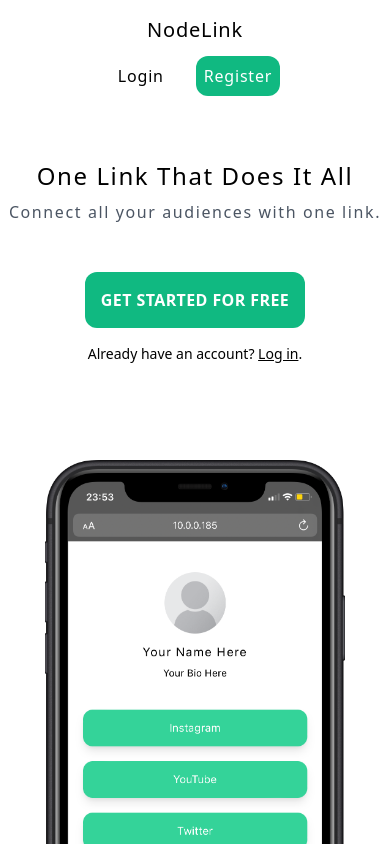
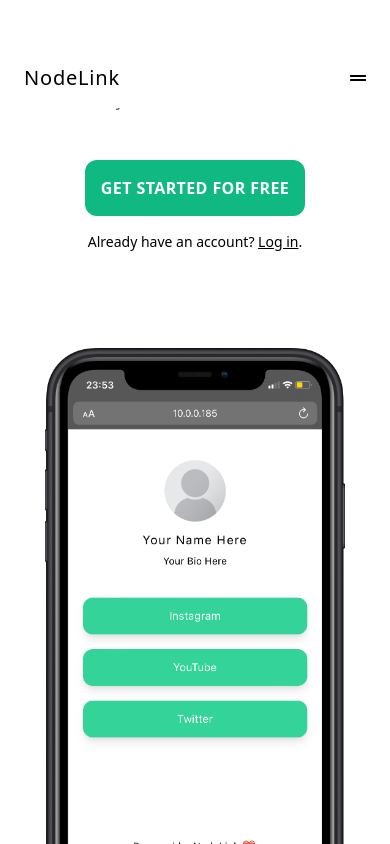
Before and after one commit to arpanneupane19/NodeLink, a React (Create React App) app in the folder client/: page / in a window 390 px wide. Shown: the top 844 px of the page. Built offline with nearby package versions, Linux system fonts and the light colour scheme.

Commit message:
updated navbar for responsiveness

```diff
--- a/client/src/components/Navbar.js
+++ b/client/src/components/Navbar.js
@@ -1,16 +1,21 @@
 import React, { useState } from "react";
 import { Link, Redirect } from "react-router-dom";
 import axios from "axios";
+import { FaGripLines } from "react-icons/fa";
+import { GrClose } from "react-icons/gr";
+import Menu from "./Menu.js";
 
 export function Navbar() {
+  const [showMenu, setShowMenu] = useState(false);
   return (
-    <nav className="navbar bg-white flex md:flex-row flex-col justify-between items-center py-4 px-6 font-sans antialiased tracking-wider">
+    <div className="flex flex-col z-[100] fixed w-full">
+      <nav className="navbar bg-white flex flex-row justify-between items-center py-4 px-6 font-sans antialiased tracking-wider">
         <div className="branding md:text-2xl text-xl">
           <Link to="/" className="flex">
             <p>NodeLink</p>
           </Link>
         </div>
-      <ul className="flex flex-center md:mt-0 mt-3 md:text-lg text-base">
+        <ul className="flex flex-center md:inline hidden md:text-lg text-base">
           <Link to="/login" className="mx-3 p-2">
             Login
           </Link>
@@ -21,12 +26,27 @@ export function Navbar() {
             Register
           </Link>
         </ul>
+        {showMenu ? (
+          <GrClose
+            className="md:hidden inline cursor-pointer"
+            onClick={() => setShowMenu(false)}
+          />
+        ) : (
+          <FaGripLines
+            className="md:hidden inline cursor-pointer"
+            onClick={() => setShowMenu(true)}
+          />
+        )}
       </nav>
+      {showMenu ? <Menu state="logged out" /> : <></>}
+    </div>
   );
 }
 
 export function LoggedInNavbar() {
   const [loggingOut, setLoggingOut] = useState(false);
+  const [showMenu, setShowMenu] = useState(false);
+
   const logout = () => {
     axios.get("/api/logout").then((response) => {
       if (response.data.message === "Logging out") {
@@ -41,13 +61,14 @@ export function LoggedInNavbar() {
   }
 
   return (
-    <nav className="navbar bg-white flex md:flex-row flex-col justify-between items-center py-4 px-6 font-sans antialiased tracking-wider">
+    <div className="flex flex-col z-[100] fixed w-full">
+      <nav className="navbar bg-white flex flex-row justify-between items-center py-4 px-6 font-sans antialiased tracking-wider">
         <div className="branding md:text-2xl text-xl">
           <Link to="/dashboard" className="flex">
             <p>NodeLink</p>
           </Link>
         </div>
-      <ul className="flex flex-center md:mt-0 mt-3 md:text-lg text-base">
+        <ul className="flex flex-center md:inline hidden md:text-lg text-base">
           <Link to="/dashboard" className="mx-3 p-2">
             Dashboard
           </Link>
@@ -67,6 +88,19 @@ export function LoggedInNavbar() {
             Logout
           </button>
         </ul>
+        {showMenu ? (
+          <GrClose
+            className="md:hidden inline cursor-pointer"
+            onClick={() => setShowMenu(false)}
+          />
+        ) : (
+          <FaGripLines
+            className="md:hidden inline cursor-pointer"
+            onClick={() => setShowMenu(true)}
+          />
+        )}
       </nav>
+      {showMenu ? <Menu state="logged in" /> : <></>}
+    </div>
   );
 }
```
Lines whose indentation alone changed are shown as unchanged.
